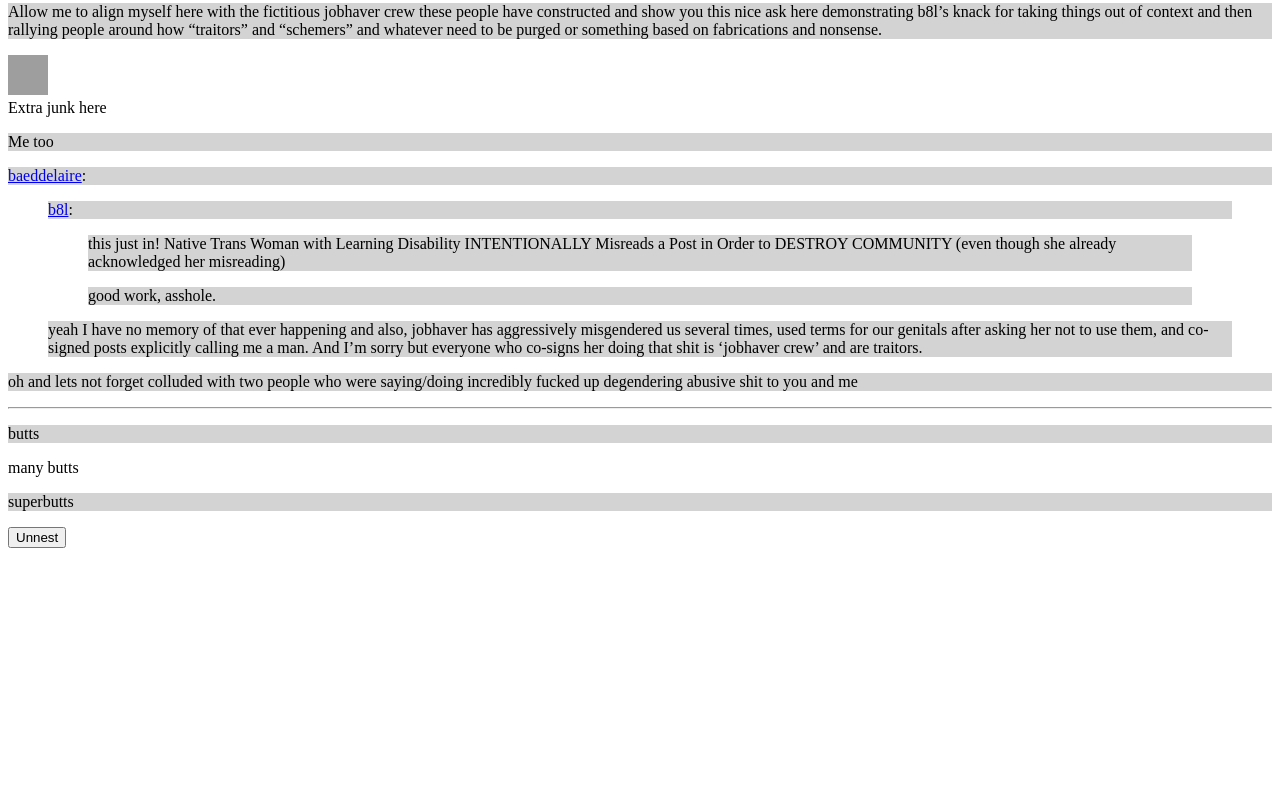
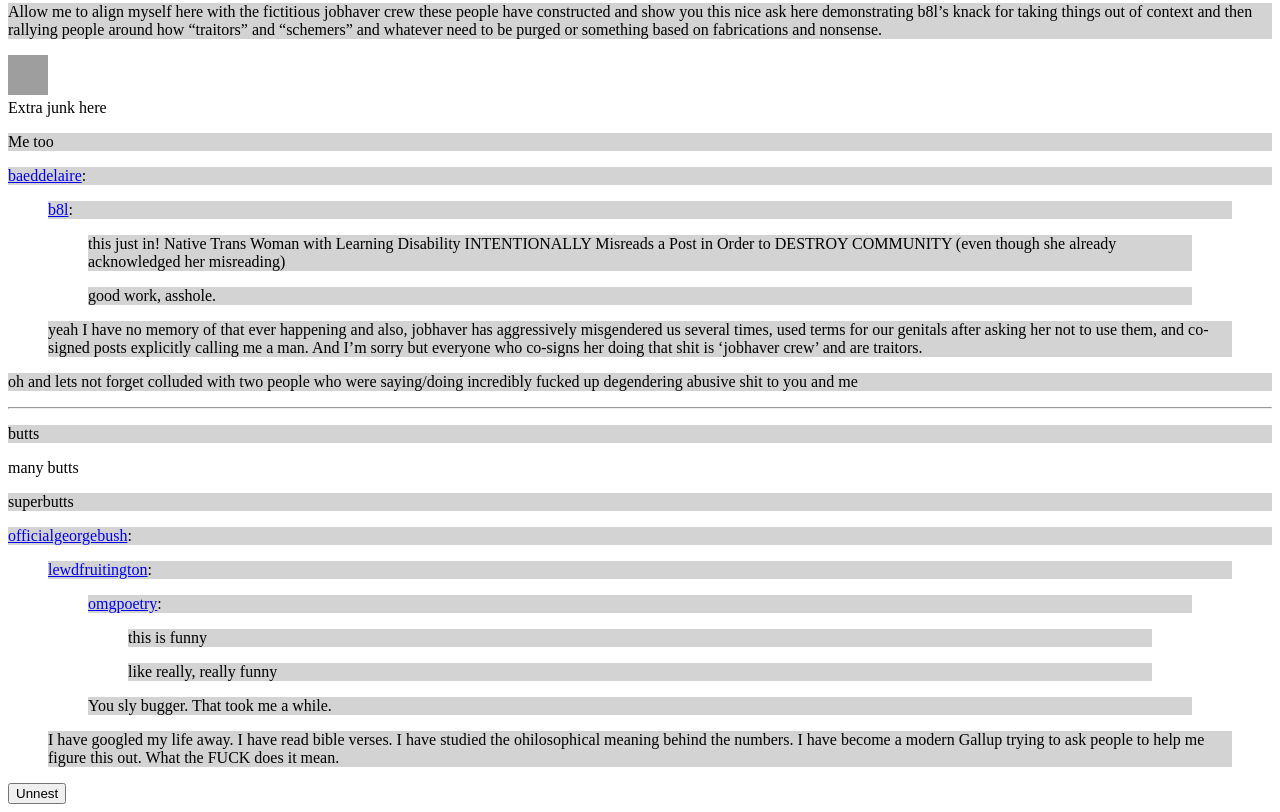
Before and after one commit to molgin/unnest, a plain HTML site: page index.html in a window 1280 px wide. Shown: the part 1659-2471 px from the top of the page. Before the commit the page ends 2215 px from the top, so only its background shows below. Drawn offline with Linux system fonts and the light colour scheme; grey boxes are pictures that could not be loaded.

Commit message:
now works with new sidebar!

```diff
--- a/index.html
+++ b/index.html
@@ -138,6 +138,22 @@
 	many butts
 	<p id="butt-test">superbutts</p>
 
+<div class="post_body">
+	<p><a href="http://officialgeorgebush.tumblr.com/post/88767089425/lewdfruitington-omgpoetry-this-is-funny">officialgeorgebush</a>:</p>
+	<blockquote>
+		<p><a href="http://lewdfruitington.tumblr.com/post/88491312946/omgpoetry-this-is-funny-like-really-really">lewdfruitington</a>:</p>
+		<blockquote>
+			<p><a href="http://omgpoetry.tumblr.com/post/88436620470">omgpoetry</a>:</p>
+			<blockquote>
+				<p>this is funny</p>
+				<p>like really, really funny</p>
+			</blockquote>
+			<p>You sly bugger. That took me a while.</p>
+		</blockquote>
+		<p>I have googled my life away. I have read bible verses. I have studied the ohilosophical meaning behind the numbers. I have become a modern Gallup trying to ask people to help me figure this out. What the FUCK does it mean.</p>
+	</blockquote>
+</div>
+
 
 	<button id="unnest">Unnest</button>
 </body>
```
Also changed, not shown: unnest.js (+28 -5 lines), 1 other file.
